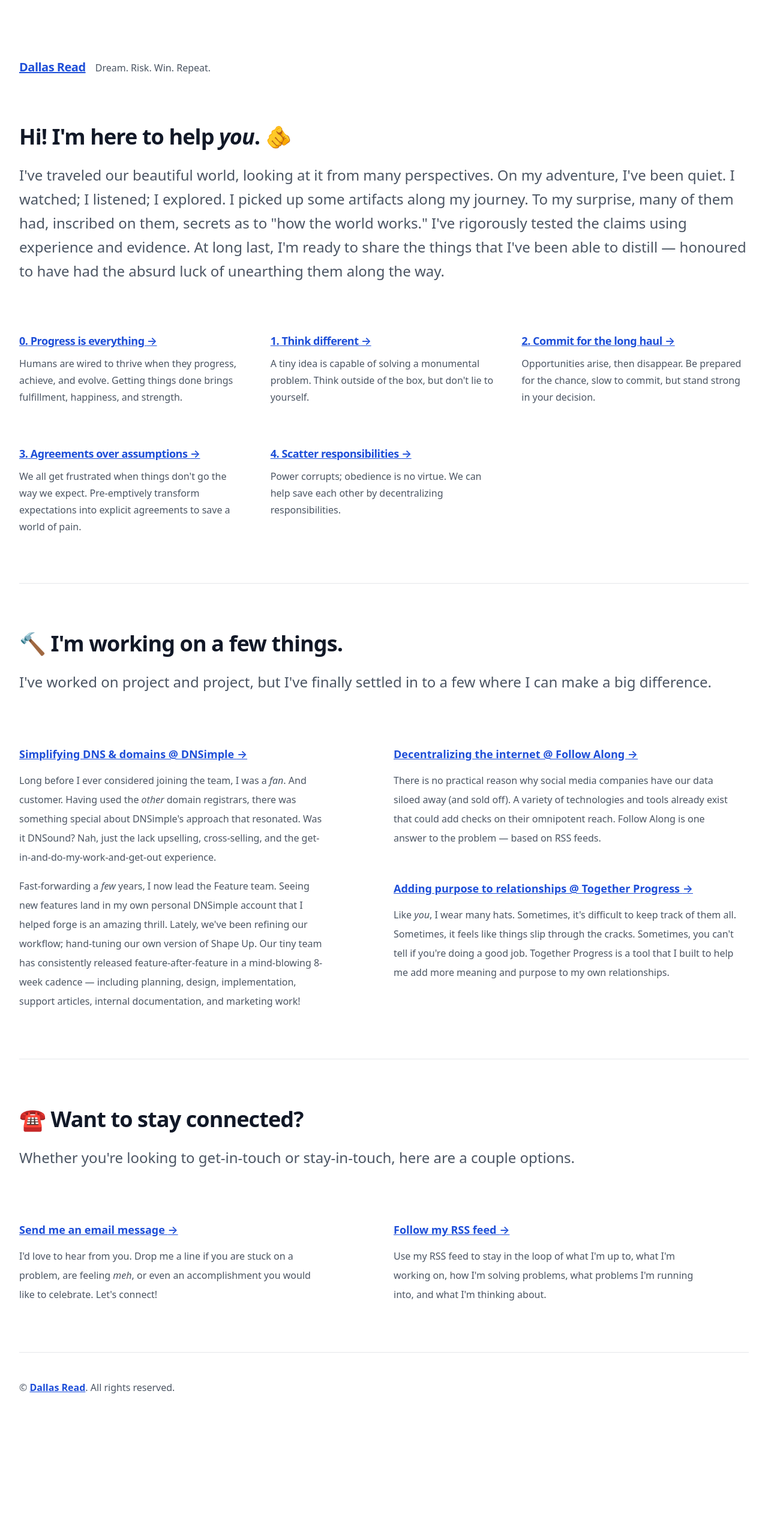
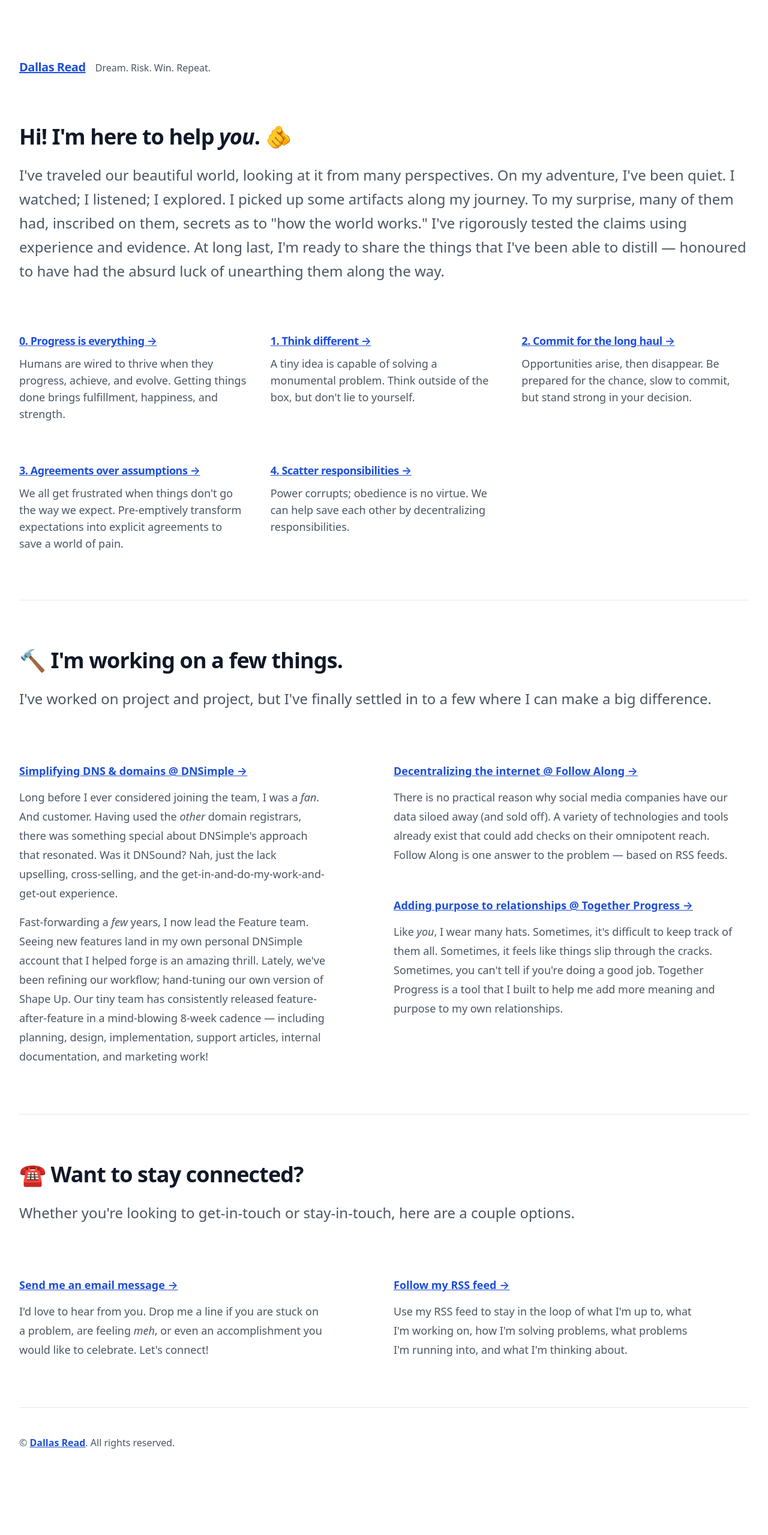
Before and after one commit to dallasread/www.dallasread.com, a Jekyll site: the page built from index.html, in a window 1280 px wide. Shown: the whole page at 60% size. Built offline with Jekyll 4.4.1, drawn with Linux system fonts in a browser that asks for light colours; before the commit the page ends 2467 px from its top, so only the background shows below that.

Commit message:
Use `text-lg`

```diff
--- a/_includes/dl-definition.html
+++ b/_includes/dl-definition.html
@@ -4,7 +4,7 @@
       {{ include.title }}
     </a>
   </dt>
-  <dd class="mt-2 leading-7 text-gray-600">
+  <dd class="mt-2 text-lg leading-7 text-gray-600">
     {{ include.description }}
   </dd>
 </div>
--- a/index.html
+++ b/index.html
@@ -52,14 +52,14 @@ description: Let's talk product development, technical decisions, and shipping
             Simplifying DNS &amp; domains @ DNSimple
           </a>
         </h2>
-        <p class="mt-4 leading-8 text-gray-600">
+        <p class="mt-4 text-lg leading-8 text-gray-600">
           Long before I ever considered joining the team, I was a <em>fan</em>.
           And customer.
           Having used the <em>other</em> domain registrars, there was something special about DNSimple's approach that resonated.
           Was it DNSound?
           Nah, just the lack upselling, cross-selling, and the get-in-and-do-my-work-and-get-out experience.
         </p>
-        <p class="mt-4 leading-8 text-gray-600">
+        <p class="mt-4 text-lg leading-8 text-gray-600">
           Fast-forwarding a <em>few</em> years, I now lead the Feature team.
           Seeing new features land in my own personal DNSimple account that I helped forge is an amazing thrill.
           Lately, we've been refining our workflow; hand-tuning our own version of Shape Up.
@@ -73,12 +73,12 @@ description: Let's talk product development, technical decisions, and shipping
             Building in my community
           </span>
         </h2>
-        <p class="mt-4 leading-8 text-gray-600">
+        <p class="mt-4 text-lg leading-8 text-gray-600">
           Family.
           Town.
           Libero neque aenean tincidunt nec consequat tempor. Viverra odio id velit adipiscing id. Nisi vestibulum orci eget bibendum dictum. Velit viverra posuere vulputate volutpat nunc. Nunc netus sit faucibus.
         </p>
-        <p class="mt-4 leading-8 text-gray-600">
+        <p class="mt-4 text-lg leading-8 text-gray-600">
           Libero neque aenean tincidunt nec consequat tempor. Viverra odio id velit adipiscing id. Nisi vestibulum orci eget bibendum dictum. Velit viverra posuere vulputate volutpat nunc. Nunc netus sit faucibus.
         </p>
       </article> -->
@@ -92,7 +92,7 @@ description: Let's talk product development, technical decisions, and shipping
               Decentralizing the internet @ Follow Along
             </a>
           </h2>
-          <p class="mt-4 leading-8 text-gray-600">
+          <p class="mt-4 text-lg leading-8 text-gray-600">
             There is no practical reason why social media companies have our data siloed away (and sold off).
             A variety of technologies and tools already exist that could add checks on their omnipotent reach.
             Follow Along is one answer to the problem &mdash; based on RSS feeds.
@@ -107,7 +107,7 @@ description: Let's talk product development, technical decisions, and shipping
               Adding purpose to relationships @ Together Progress
             </a>
           </h2>
-          <p class="mt-4 leading-8 text-gray-600">
+          <p class="mt-4 text-lg leading-8 text-gray-600">
             Like <em>you</em>, I wear many hats.
             Sometimes, it's difficult to keep track of them all.
             Sometimes, it feels like things slip through the cracks.
@@ -124,7 +124,7 @@ description: Let's talk product development, technical decisions, and shipping
               Simplifying personal finances @ Fast Finance
             </a>
           </h2>
-          <p class="mt-4 leading-8 text-gray-600">
+          <p class="mt-4 text-lg leading-8 text-gray-600">
             Illo sint voluptas. Error voluptates culpa eligendi. Hic vel totam vitae illo. Non aliquid explicabo necessitatibus unde. Sed exercitationem placeat consectetur nulla deserunt vel iusto corrupti dicta laboris incididunt.
           </p>
         </div>
@@ -160,7 +160,7 @@ description: Let's talk product development, technical decisions, and shipping
           }, Math.random() * 4)
         </script>
       </h2>
-      <p class="mt-4 leading-8 text-gray-600">
+      <p class="mt-4 text-lg leading-8 text-gray-600">
         I'd love to hear from you. Drop me a line if you are stuck on a problem, are feeling <em>meh</em>, or even an accomplishment you would like to celebrate. Let's connect!
       </p>
     </article>
@@ -171,7 +171,7 @@ description: Let's talk product development, technical decisions, and shipping
             Follow my RSS feed
           </a>
         </h2>
-        <p class="mt-4 leading-8 text-gray-600">
+        <p class="mt-4 text-lg leading-8 text-gray-600">
           Use my RSS feed to stay in the loop of what I'm up to, what I'm working on, how I'm solving problems, what problems I'm running into, and what I'm thinking about.
         </p>
       </div>
```
